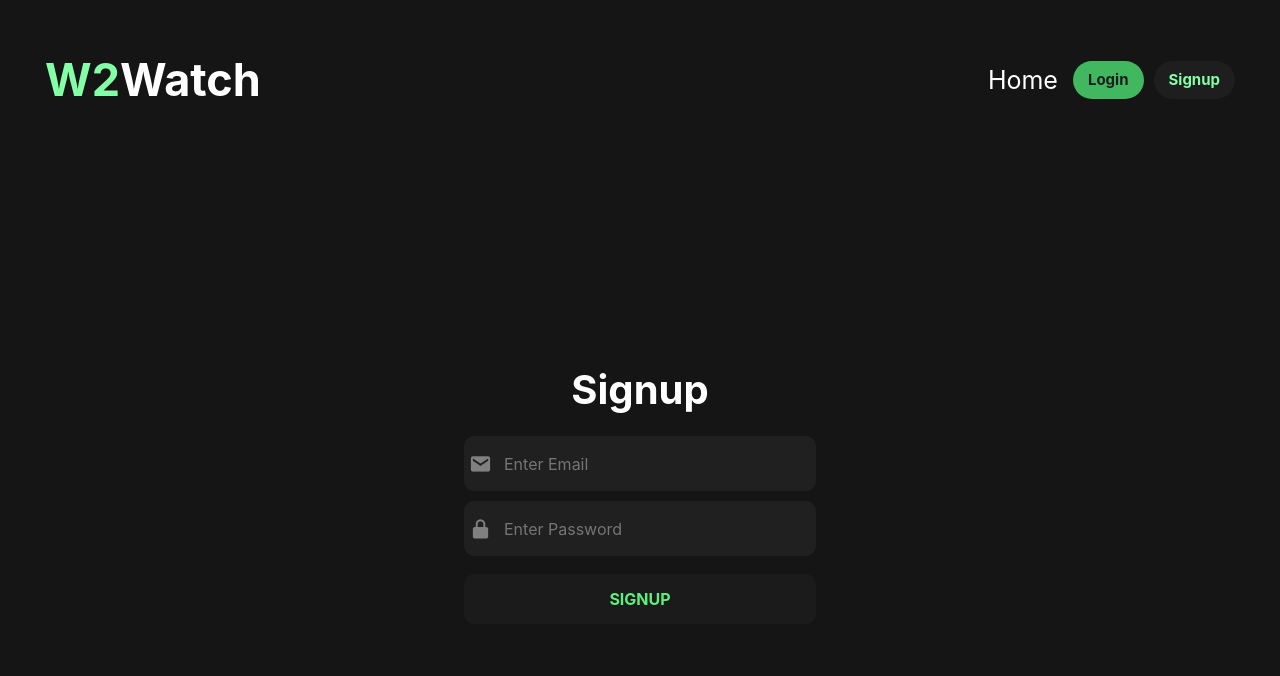
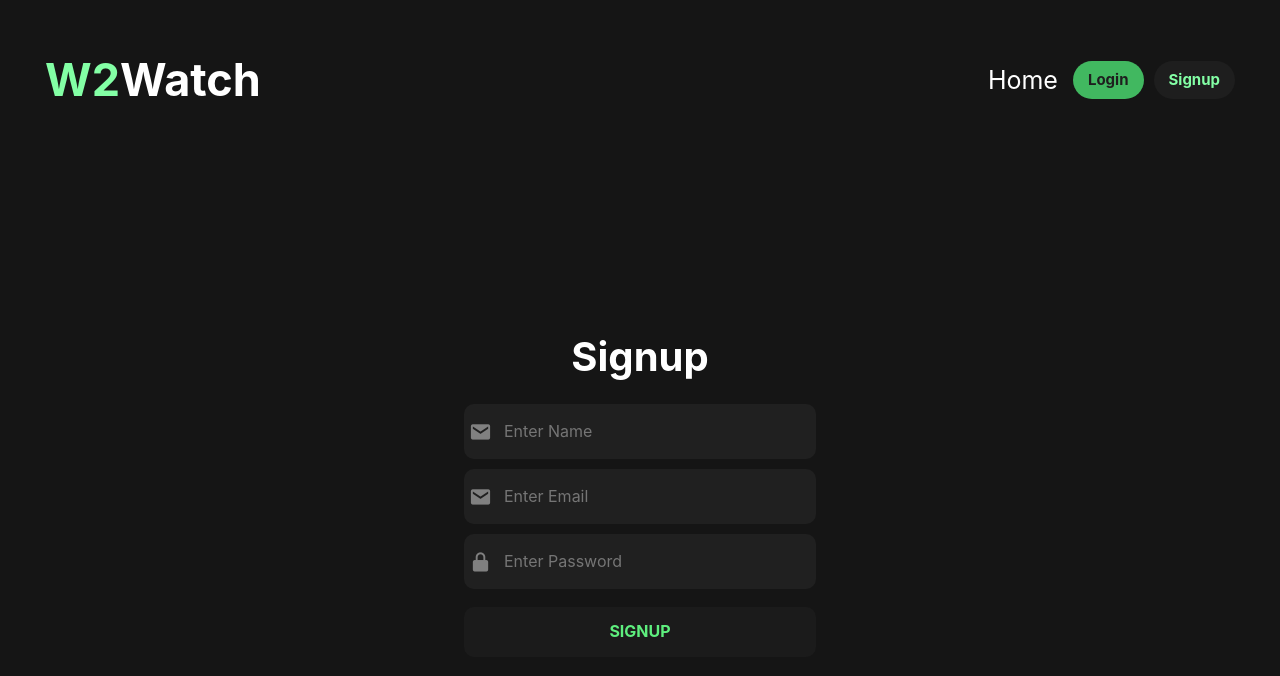
Before and after one commit to Tanayk7/Recommendation-System, a React (Create React App) app in the folder client/: page /signup in a window 1280 px wide. Shown: the top 676 px of the page. Built offline with nearby package versions, Linux system fonts and the light colour scheme; no server answers.

Commit message:
fixed signup bug

```diff
--- a/client/src/AppContext.js
+++ b/client/src/AppContext.js
@@ -66,8 +66,8 @@ export class ContextProvider extends React.Component {
         return null;
     }
 
-    signupUser = async (email, password, callback) => {
-        let { user, token } = await apis.signup({ email, password });
+    signupUser = async (email, password, name, callback) => {
+        let { user, token } = await apis.signup({ email, password, name });
 
         if (user) {
             this.setState({
--- a/client/src/apis.js
+++ b/client/src/apis.js
@@ -19,7 +19,7 @@ export default {
         }
     },
 
-    signup: async ({ email, password }) => {
+    signup: async ({ email, password, name }) => {
         let url = base_url + '/api/users/signup';
 
         try {
@@ -28,7 +28,7 @@ export default {
                 headers: {
                     "Content-Type": "application/json"
                 },
-                body: JSON.stringify({ email, password })
+                body: JSON.stringify({ email, password, name })
             });
             let data = await response.json();
 
--- a/client/src/pages/Signup/Signup.jsx
+++ b/client/src/pages/Signup/Signup.jsx
@@ -7,16 +7,17 @@ export const Signup = (props) => {
   const { signupUser } = useContext(AppContext);
   const [state,setState] = useState({
     email: "",
-    password: ""
+    password: "",
+    name: ""
   });
 
   const onSubmit = async (e) => {
     e.preventDefault();
 
-    let { email, password } = state;
+    let { email, password, name } = state;
 
-    await signupUser(email,password, () => {
-      props.history.push('/home');
+    await signupUser(email,password, name, () => {
+      props.history.push('/');
     });
   };
 
@@ -31,6 +32,19 @@ export const Signup = (props) => {
                 <div className="input-container">
                 <i className='icons bx bxs-envelope'></i>
                   <input
+                    type="text"
+                    className="form-control"
+                    placeholder="Enter Name"
+                    onChange={e => setState({...state, name: e.target.value})}
+                    required
+                  />
+                </div>
+              </div>
+
+              <div className="form-group">
+                <div className="input-container">
+                <i className='icons bx bxs-envelope'></i>
+                  <input
                     type="email"
                     className="form-control"
                     placeholder="Enter Email"
@@ -38,7 +52,6 @@ export const Signup = (props) => {
                     required
                   />
                 </div>
-
               </div>
 
               <div className="form-group">
```
Also changed, not shown: 1 other file (tests, documents, lock files or other folders).
